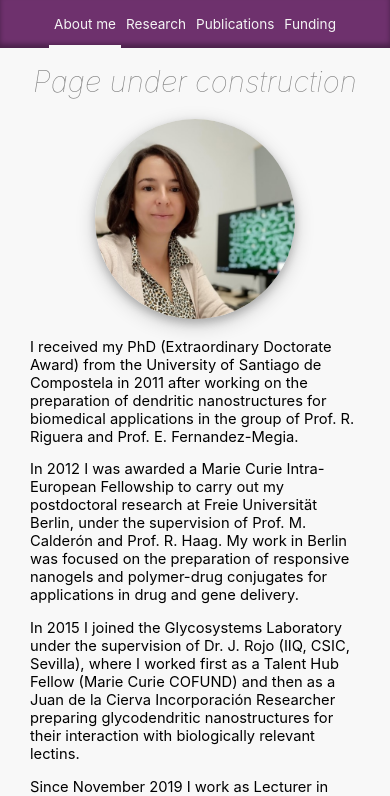
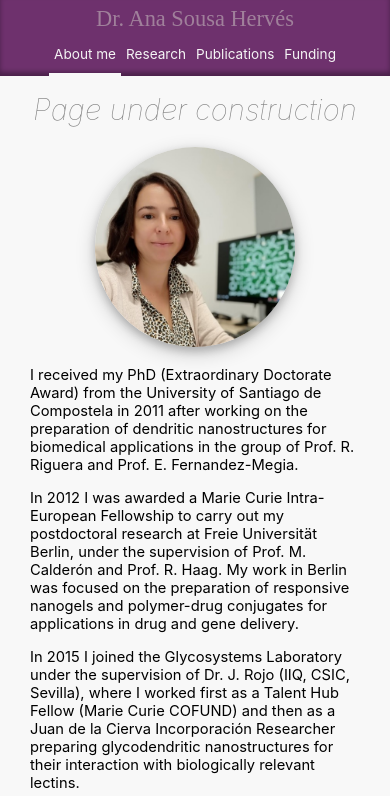
Before and after one commit to rsherves/ana-site, a React (Create React App) app: page / in a window 390 px wide. Shown: the top 796 px of the page. Built offline with nearby package versions, Linux system fonts and the light colour scheme.

Commit message:
'Dr Ana Sousa Herves' on top-page

```diff
--- a/src/PageHeader/index.css
+++ b/src/PageHeader/index.css
@@ -3,6 +3,19 @@
   background-color: #6e316d;
   color: whitesmoke;
   box-shadow: inset 0 -4px 5px rgba(0,0,0,.33);
+}
+
+.PageHeader .header-name {
+  position: fixed;
+  top: 12px;
+  left: 20px;
+  font-family: 'Brush Script MT', cursive;
+  font-size: 1.4rem;
+  color: #a0809b;
+  /* TODO back up font (see w3s CSS Web Safe Fonts) */
+  /* font-family: 'Times New Roman', serif; */
+  /* top: 15px; */
+  /* font-size: 1.2rem; */
 }
 
 .PageHeader .menu-entry .entry-button {
@@ -29,6 +42,19 @@
   background-color: #582657;
 }
 
+
+@media (max-width: 800px) {
+  .PageHeader .header-name {
+    position: static;
+    text-align: center;
+    padding: 6px 0;
+  }
+  .PageHeader .menu-entry .entry-button {
+    height: 2.2rem;
+    line-height: 2.0rem;
+  }
+}
+
 @media (max-width: 400px) {
   .PageHeader {
      font-size: 0.85rem;
--- a/src/PageHeader/index.js
+++ b/src/PageHeader/index.js
@@ -38,6 +38,7 @@ function Menu(props) {
 function PageHeader(props) {
   return (
     <header className="PageHeader">
+      <div className="header-name no-user-select">Dr. Ana Sousa Hervés</div>
       <Menu onClick={props.onClick} contentSelection={props.contentSelection} />
     </header>
   );
```
